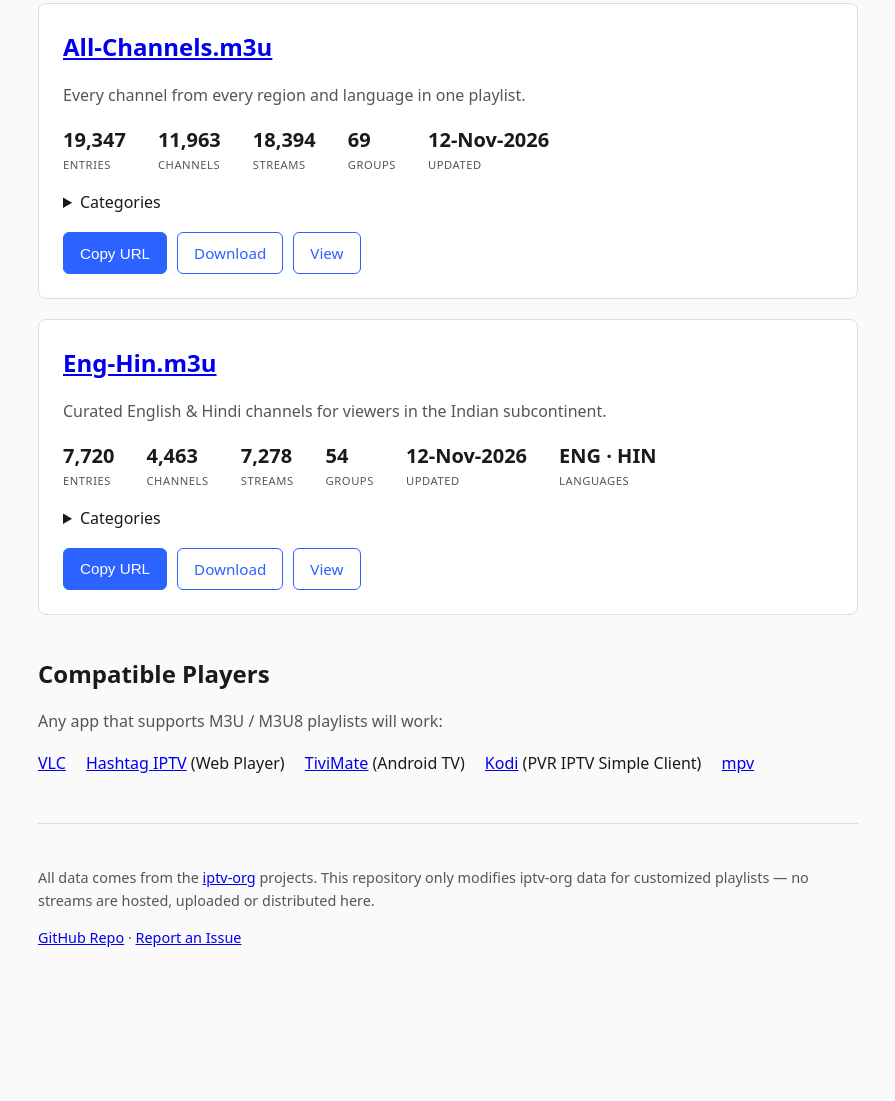
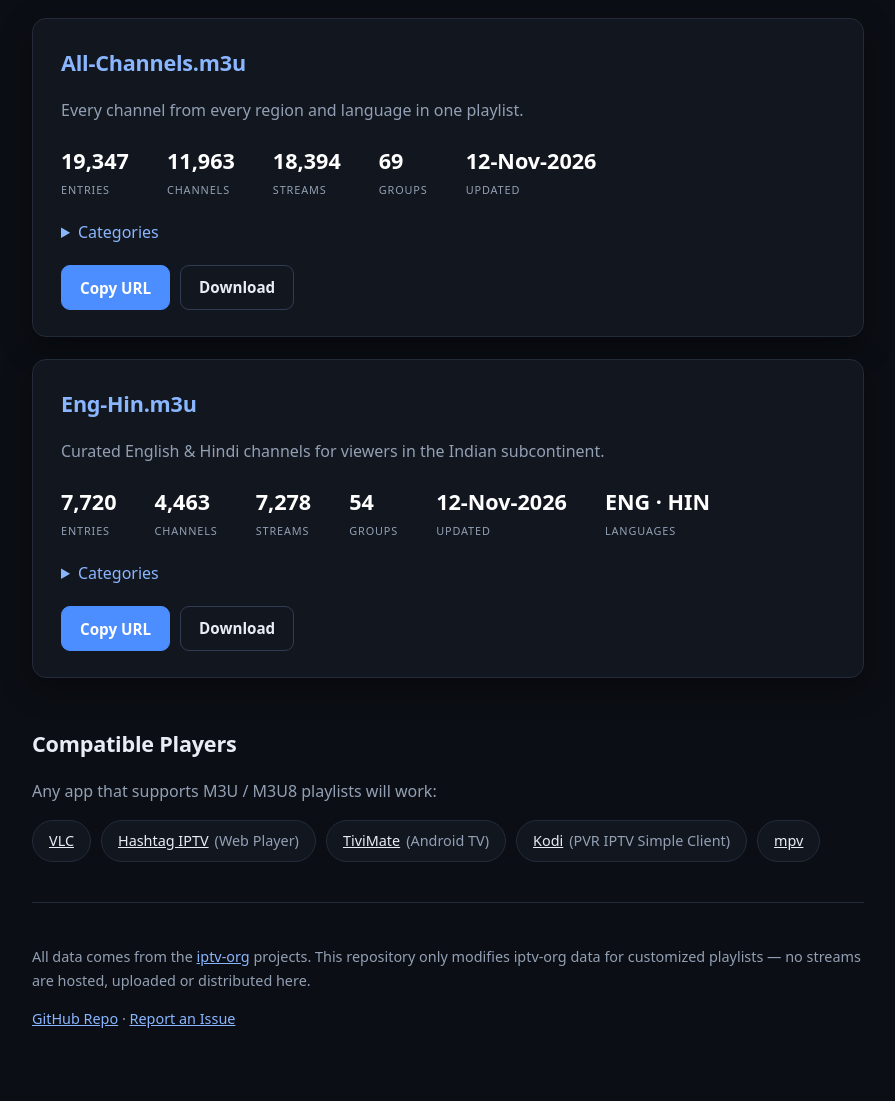
Before and after one commit to albus-percival/iptv, a plain HTML site: page index.html in a window 1280 px wide. Shown: the part 219-1320 px from the top of the page, without its empty margins (192-1087 px from the left). Before the commit the page ends 1211 px from the top, so only its background shows below. Drawn offline with Linux system fonts and the light colour scheme.

Commit message:
Update README and index.html titles; enhance style.css for dark theme

```diff
--- a/index.html
+++ b/index.html
@@ -4,7 +4,7 @@
 <head>
 	<meta charset="UTF-8">
 	<meta name="viewport" content="width=device-width, initial-scale=1.0">
-	<title>Albus IPTV — Free M3U Playlists</title>
+	<title>IPTV — Free M3U Playlists</title>
 	<meta name="description"
 		content="Free M3U playlists generated from publicly available streams. All-Channels (worldwide) and Eng-Hin (English & Hindi) playlists for VLC, TiviMate, Kodi and more.">
 	<link rel="icon"
@@ -15,7 +15,7 @@
 <body>
 	<div class="container">
 		<header>
-			<h1>📺 Albus IPTV</h1>
+			<h1>📺 IPTV</h1>
 			<p class="muted">
 				Free M3U playlists of publicly available live TV streams.
 				Just copy a playlist URL into your favourite player and start watching.
@@ -29,12 +29,11 @@
 				<ul class="stats"></ul>
 				<details class="groups" hidden>
 					<summary>Categories</summary>
-					<table></table>
+					<div class="table-wrap"><table></table></div>
 				</details>
 				<div class="actions">
 					<button class="copy" data-file="All-Channels.m3u">Copy URL</button>
 					<a class="btn" href="All-Channels.m3u" download>Download</a>
-					<a class="btn" href="All-Channels.m3u" target="_blank" rel="noopener">View</a>
 				</div>
 			</section>
 
@@ -44,12 +43,11 @@
 				<ul class="stats"></ul>
 				<details class="groups" hidden>
 					<summary>Categories</summary>
-					<table></table>
+					<div class="table-wrap"><table></table></div>
 				</details>
 				<div class="actions">
 					<button class="copy" data-file="Eng-Hin.m3u">Copy URL</button>
 					<a class="btn" href="Eng-Hin.m3u" download>Download</a>
-					<a class="btn" href="Eng-Hin.m3u" target="_blank" rel="noopener">View</a>
 				</div>
 			</section>
 		</main>
--- a/site-files/style.css
+++ b/site-files/style.css
@@ -1,4 +1,23 @@
-/* Albus IPTV — minimal landing page styles */
+/* Albus IPTV — dark theme landing page styles */
+
+:root {
+	color-scheme: dark;
+
+	--bg: #0b0e14;
+	--surface: #12161f;
+	--surface-2: #182030;
+	--border: #232b3a;
+	--border-strong: #313c52;
+	--text: #e8edf5;
+	--muted: #93a0b4;
+	--accent: #4c8dff;
+	--accent-hover: #6ea3ff;
+	--accent-soft: rgba(76, 141, 255, 0.14);
+	--accent-text: #8ab6ff;
+	--radius: 14px;
+	--radius-sm: 9px;
+	--shadow: 0 10px 30px rgba(0, 0, 0, 0.35);
+}
 
 * {
 	box-sizing: border-box;
@@ -6,76 +25,137 @@
 
 body {
 	margin: 0;
-	font-family: system-ui, -apple-system, "Segoe UI", Roboto, sans-serif;
-	line-height: 1.6;
-	color: #1a1a1a;
-	background: #fafafa;
+	font-family: system-ui, -apple-system, "Segoe UI", Roboto, "Helvetica Neue", Arial, sans-serif;
+	line-height: 1.65;
+	color: var(--text);
+	background-color: var(--bg);
+	background:
+		radial-gradient(900px 460px at 75% -180px, rgba(76, 141, 255, 0.18), transparent 65%),
+		radial-gradient(720px 400px at 10% -140px, rgba(139, 92, 246, 0.14), transparent 65%),
+		var(--bg);
+	-webkit-font-smoothing: antialiased;
+}
+
+::selection {
+	background: rgba(76, 141, 255, 0.35);
 }
 
 .container {
-	max-width: 860px;
+	max-width: 880px;
 	margin: 0 auto;
-	padding: 0 20px;
+	padding: 0 24px;
 }
 
+/* Typography */
 header {
-	padding: 48px 0 8px;
+	padding: 60px 0 10px;
 }
 
 h1 {
-	margin: 0 0 8px;
+	margin: 0 0 10px;
+	font-size: 2.3rem;
+	line-height: 1.15;
+	letter-spacing: -0.02em;
 }
 
 h2 {
 	margin: 0 0 8px;
+	font-size: 1.35rem;
+	letter-spacing: -0.01em;
 }
 
 .muted {
-	color: #555;
+	color: var(--muted);
+}
+
+a {
+	color: var(--accent-text);
+}
+
+a:hover {
+	color: #a8c8ff;
 }
 
 /* Playlist cards */
 .playlists {
 	display: grid;
-	gap: 20px;
-	margin: 32px 0;
+	gap: 22px;
+	margin: 40px 0;
 }
 
 .playlist {
-	background: #fff;
-	border: 1px solid #ddd;
-	border-radius: 8px;
-	padding: 24px;
+	background: var(--surface);
+	border: 1px solid var(--border);
+	border-radius: var(--radius);
+	padding: 26px 28px;
+	box-shadow: var(--shadow);
+	transition: border-color 0.2s ease;
+}
+
+.playlist:hover {
+	border-color: var(--border-strong);
+}
+
+.playlist h2 a {
+	text-decoration: none;
+}
+
+.playlist h2 a:hover {
+	text-decoration: underline;
 }
 
 /* Stats loaded from .stats.json */
 .stats {
 	display: flex;
 	flex-wrap: wrap;
-	gap: 8px 32px;
+	gap: 12px 38px;
 	list-style: none;
 	padding: 0;
-	margin: 16px 0;
+	margin: 20px 0;
 }
 
 .stats li {
 	display: flex;
 	flex-direction: column;
+	gap: 2px;
 }
 
 .stats b {
-	font-size: 1.25rem;
+	font-size: 1.35rem;
+	font-weight: 700;
+	font-variant-numeric: tabular-nums;
+	color: #fff;
 }
 
 .stats small {
-	color: #555;
+	color: var(--muted);
 	text-transform: uppercase;
-	font-size: 0.7rem;
-	letter-spacing: 0.05em;
+	font-size: 0.68rem;
+	letter-spacing: 0.08em;
 }
 
+/* Category tables */
 .groups {
-	margin: 12px 0;
+	margin: 14px 0 4px;
+}
+
+.groups summary {
+	cursor: pointer;
+	color: var(--accent-text);
+	font-weight: 500;
+	user-select: none;
+}
+
+.groups summary:hover {
+	text-decoration: underline;
+}
+
+.table-wrap {
+	max-height: 380px;
+	overflow: auto;
+	margin-top: 10px;
+	border: 1px solid var(--border);
+	border-radius: var(--radius-sm);
 }
 
 .groups table {
@@ -87,8 +167,27 @@ h2 {
 .groups th,
 .groups td {
 	text-align: left;
-	padding: 4px 8px;
-	border-bottom: 1px solid #eee;
+	padding: 7px 12px;
+	border-bottom: 1px solid var(--border);
+}
+
+.groups tr:last-child td {
+	border-bottom: none;
+}
+
+.groups th {
+	position: sticky;
+	top: 0;
+	background: var(--surface-2);
+	color: var(--muted);
+	font-size: 0.72rem;
+	font-weight: 600;
+	text-transform: uppercase;
+	letter-spacing: 0.06em;
+}
+
+.groups tbody tr:hover {
+	background: rgba(76, 141, 255, 0.06);
 }
 
 /* Buttons */
@@ -96,51 +195,111 @@ h2 {
 	display: flex;
 	flex-wrap: wrap;
 	gap: 10px;
-	margin-top: 16px;
+	margin-top: 20px;
 }
 
 .btn,
 .copy {
 	display: inline-block;
-	padding: 8px 16px;
-	border: 1px solid #2c62ff;
-	border-radius: 6px;
-	background: #2c62ff;
-	color: #fff;
+	padding: 9px 18px;
+	border-radius: var(--radius-sm);
+	border: 1px solid transparent;
 	font-size: 0.95rem;
+	font-weight: 600;
+	font-family: inherit;
 	cursor: pointer;
 	text-decoration: none;
+	transition: background 0.15s ease, border-color 0.15s ease, color 0.15s ease;
+}
+
+.copy {
+	background: var(--accent);
+	border-color: var(--accent);
+	color: #fff;
+}
+
+.copy:hover {
+	background: var(--accent-hover);
+	border-color: var(--accent-hover);
+	color: #fff;
 }
 
 .btn {
-	background: #fff;
-	color: #2c62ff;
+	background: transparent;
+	border-color: var(--border-strong);
+	color: var(--text);
 }
 
-.copy:hover,
 .btn:hover {
-	opacity: 0.85;
+	border-color: var(--accent);
+	background: var(--accent-soft);
+	color: var(--accent-text);
 }
 
-/* Players + footer */
+.copy:focus-visible,
+.btn:focus-visible,
+a:focus-visible,
+summary:focus-visible {
+	outline: 2px solid var(--accent);
+	outline-offset: 2px;
+}
+
+/* Players */
 .players {
-	margin: 40px 0;
+	margin: 48px 0 40px;
 }
 
 .players ul {
+	display: flex;
+	flex-wrap: wrap;
+	gap: 10px;
 	list-style: none;
 	padding: 0;
-	margin: 8px 0;
+	margin: 14px 0 0;
 }
 
 .players li {
-	display: inline-block;
-	margin: 0 16px 6px 0;
+	display: inline-flex;
+	align-items: center;
+	gap: 6px;
+	padding: 8px 16px;
+	border: 1px solid var(--border);
+	border-radius: 999px;
+	background: var(--surface);
+	font-size: 0.9rem;
+	color: var(--muted);
+	transition: border-color 0.15s ease, background 0.15s ease;
 }
 
+.players li:hover {
+	border-color: var(--accent);
+	background: var(--accent-soft);
+}
+
+.players a {
+	color: var(--text);
+	font-weight: 500;
+}
+
+.players a:hover {
+	color: var(--accent-text);
+}
+
+/* Footer */
 footer {
-	border-top: 1px solid #ddd;
-	padding: 28px 0;
+	border-top: 1px solid var(--border);
+	padding: 28px 0 56px;
 	font-size: 0.9rem;
-	color: #555;
+	color: var(--muted);
 }
+
+footer a {
+	color: var(--accent-text);
+}
+
+/* Motion preferences */
+@media (prefers-reduced-motion: reduce) {
+	* {
+		transition: none !important;
+	}
+}
```
Also changed, not shown: 1 other file.
